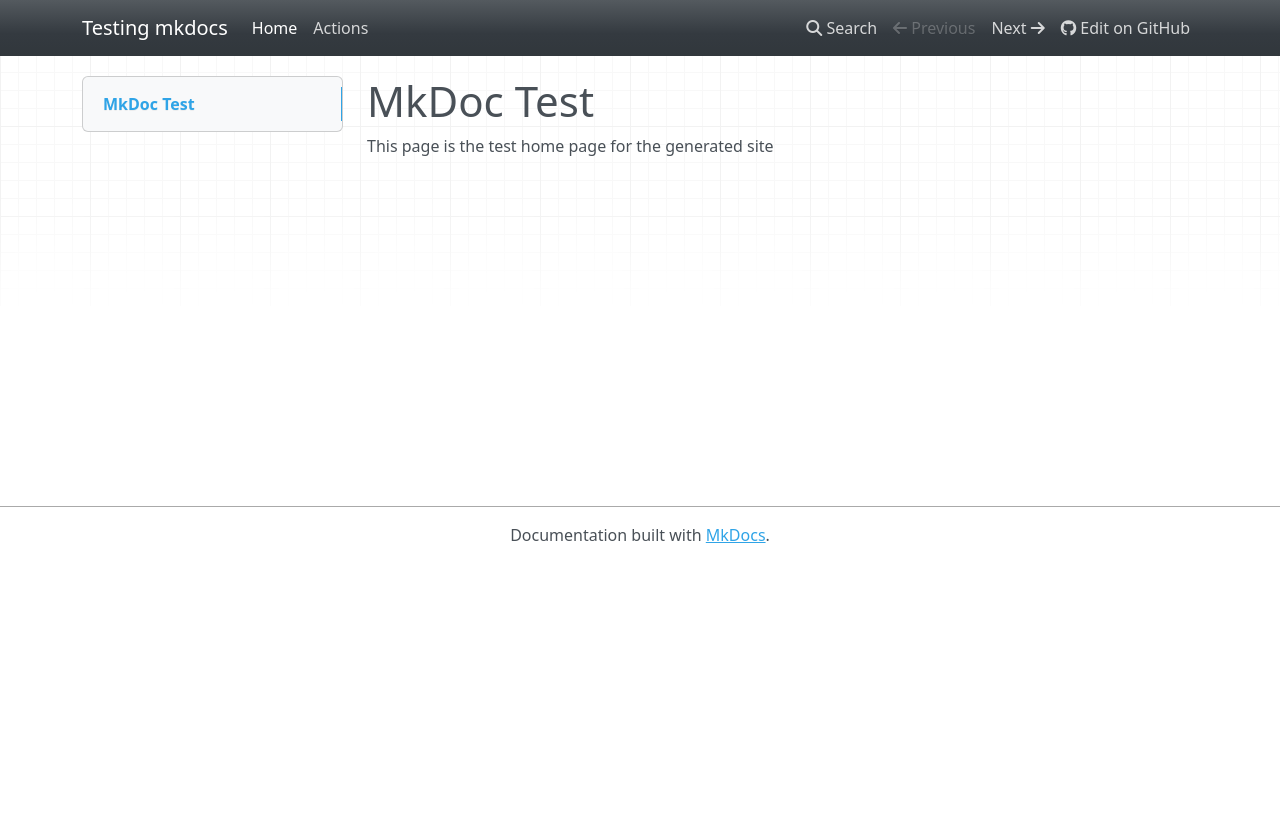
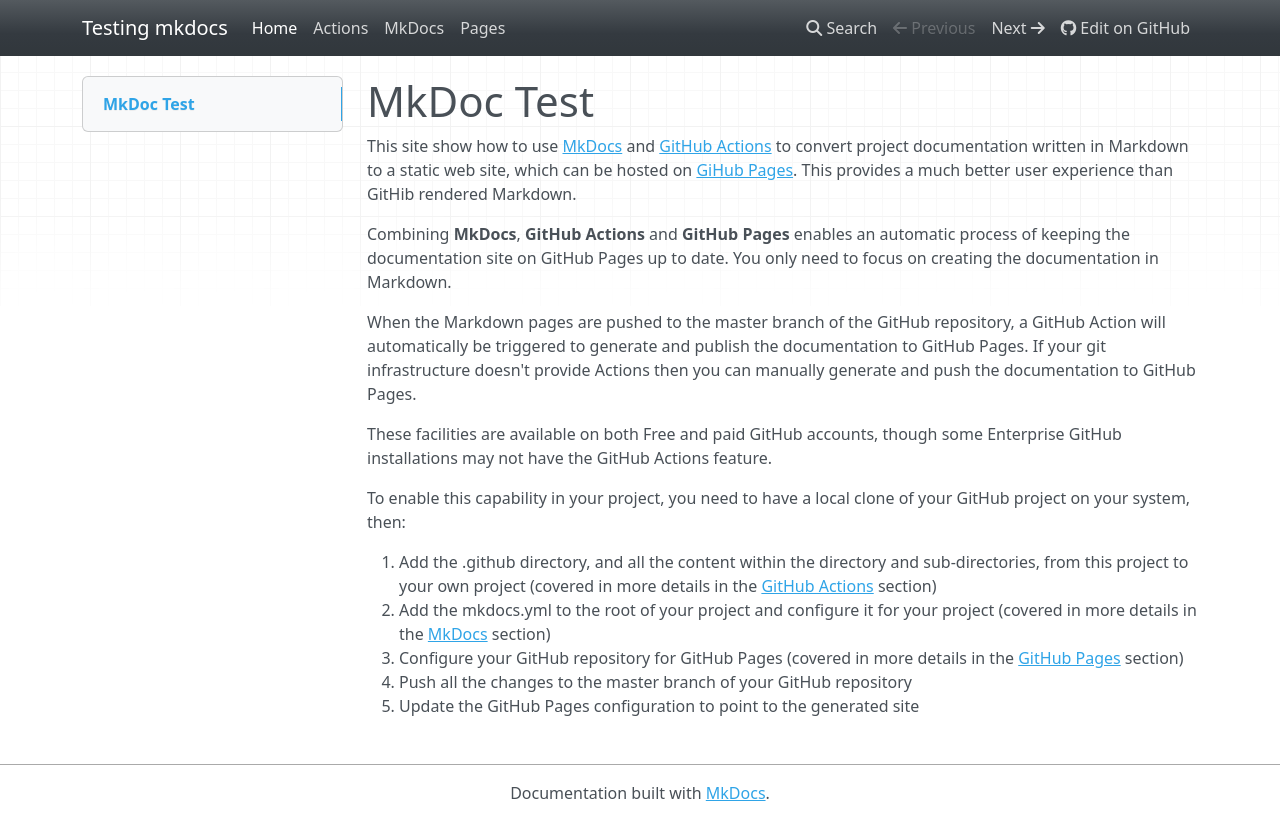
Before and after one commit to binnes/mkdocTest, an MkDocs documentation site: the page built from docs/index.md, in a window 1280 px wide. Shown: the top 840 px of the page. Built offline with MkDocs 1.6.1, drawn with Linux system fonts in a browser that asks for light colours; nearby versions of some CDN libraries.

```diff
--- a/docs/index.md
+++ b/docs/index.md
@@ -1,3 +1,17 @@
 # MkDoc Test
 
-This page is the test home page for the generated site
+This site show how to use [MkDocs](https://www.mkdocs.org) and [GitHub Actions](https://help.github.com/en/actions) to convert project documentation written in Markdown to a static web site, which can be hosted on [GiHub Pages](https://help.github.com/en/github/working-with-github-pages).  This provides a much better user experience than GitHib rendered Markdown.
+
+Combining **MkDocs**, **GitHub Actions** and **GitHub Pages** enables an automatic process of keeping the documentation site on GitHub Pages up to date.  You only need to focus on creating the documentation in Markdown.
+
+When the Markdown pages are pushed to the master branch of the GitHub repository, a GitHub Action will automatically be triggered to generate and publish the documentation to GitHub Pages.  If your git infrastructure doesn't provide Actions then you can manually generate and push the documentation to GitHub Pages.
+
+These facilities are available on both Free and paid GitHub accounts, though some Enterprise GitHub installations may not have the GitHub Actions feature.
+
+To enable this capability in your project, you need to have a local clone of your GitHub project on your system, then:
+
+1. Add the .github directory, and all the content within the directory and sub-directories, from this project to your own project (covered in more details in the [GitHub Actions](GitHubActions.md) section)
+2. Add the mkdocs.yml to the root of your project and configure it for your project (covered in more details in the [MkDocs](MkDocs.md) section)
+3. Configure your GitHub repository for GitHub Pages (covered in more details in the [GitHub Pages](GitHubPages.md) section)
+4. Push all the changes to the master branch of your GitHub repository
+5. Update the GitHub Pages configuration to point to the generated site
--- a/mkdocs.yml
+++ b/mkdocs.yml
@@ -13,3 +13,5 @@ theme:
 nav:
   - Home: index.md
   - Actions: GitHubActions.md
+  - MkDocs: MkDocs.md
+  - Pages: GitHubPages.md
```
Also changed, not shown: docs/GitHubActions.md (+3 -2 lines), docs/GitHubPages.md (added, +17 -0 lines), docs/MkDocs.md (added, +84 -0 lines), docs/images/gh-pages.png (added), docs/images/navigation.png (added), docs/images/settings.png (added).
